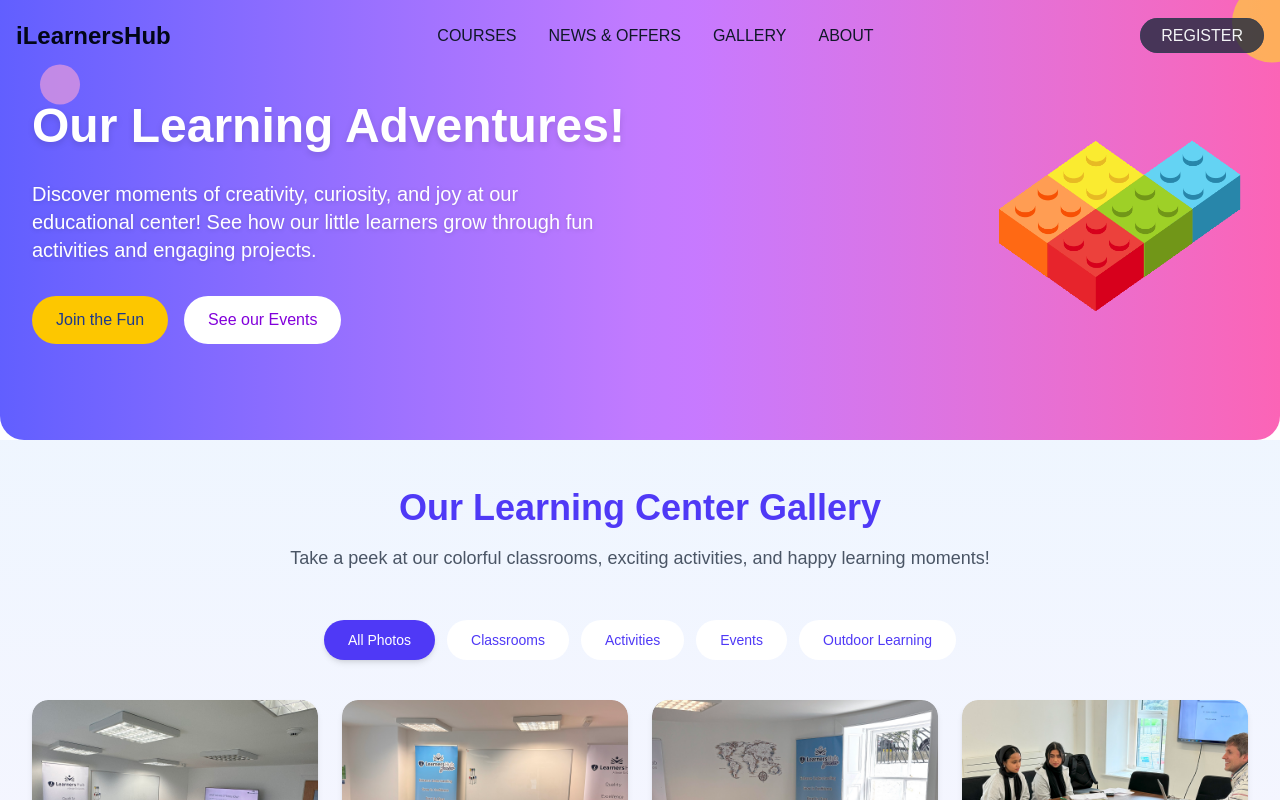
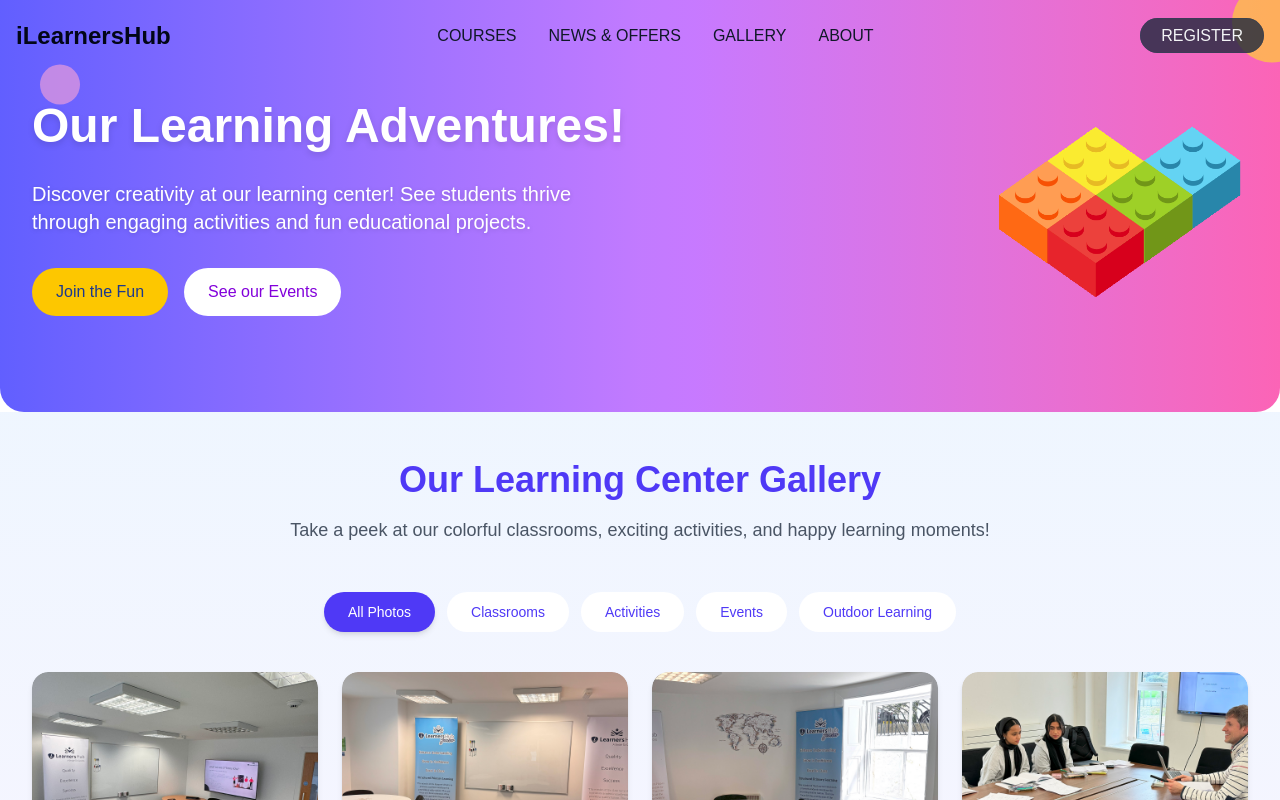
Before and after one commit to MoyasiGinko/iLearners-Hub, a Next.js app: page /gallery in a window 1280 px wide. Shown: the top 800 px of the page. Built offline with nearby package versions, Linux system fonts and the light colour scheme.

Commit message:
Update index.tsx

```diff
--- a/components/gallery/hero/index.tsx
+++ b/components/gallery/hero/index.tsx
@@ -38,9 +38,8 @@ const Hero: React.FC = () => {
             Our Learning Adventures!
           </h1>
           <p className="text-base sm:text-lg md:text-xl mb-6 md:mb-8 text-white drop-shadow-sm max-w-md md:max-w-lg lg:max-w-xl">
-            Discover moments of creativity, curiosity, and joy at our
-            educational center! See how our little learners grow through fun
-            activities and engaging projects.
+            Discover creativity at our learning center! See students thrive
+            through engaging activities and fun educational projects.
           </p>
           <div className="flex flex-wrap gap-3 md:gap-4">
             <Link href="/courses">
```
